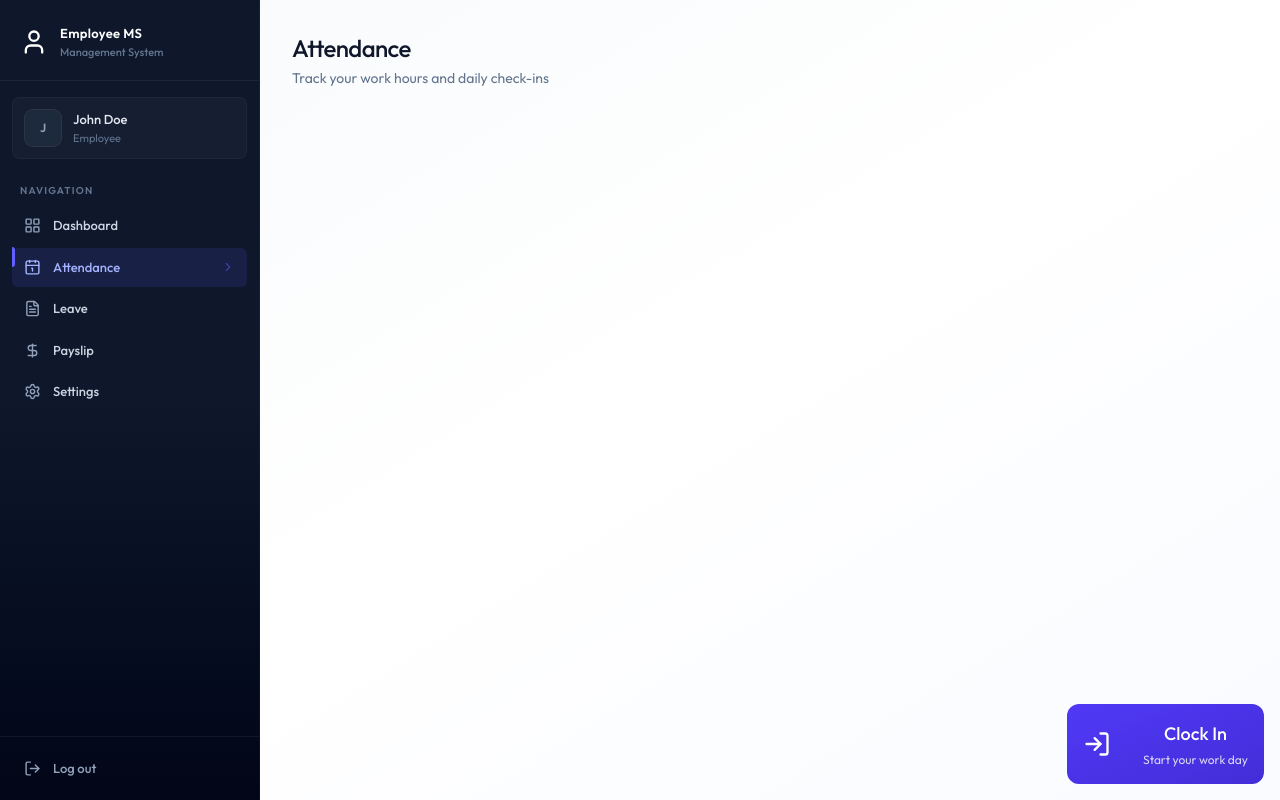
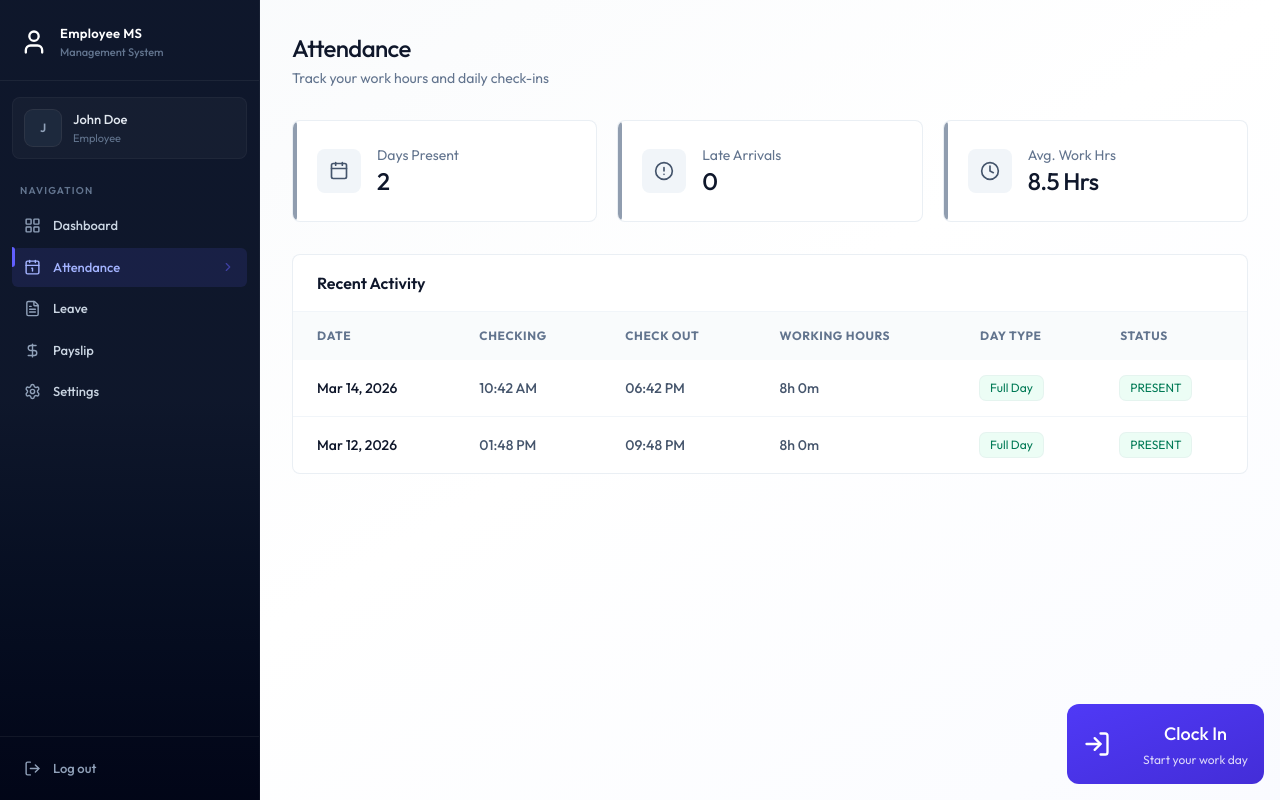
Before and after one commit to viraj992/Employee-Management-System, a React (Vite) app in the folder client/: page /attendance in a window 1280 px wide. Built offline with nearby package versions, Linux system fonts and the light colour scheme.

Commit message:
Attendance Page UI completed

```diff
--- a/client/package.json
+++ b/client/package.json
@@ -11,6 +11,7 @@
   },
   "dependencies": {
     "@tailwindcss/vite": "^4.2.2",
+    "date-fns": "^4.1.0",
     "lucide-react": "^1.7.0",
     "react": "^19.2.4",
     "react-dom": "^19.2.4",
--- a/client/src/components/Attendance/AttendanceHistory.jsx
+++ b/client/src/components/Attendance/AttendanceHistory.jsx
@@ -1,8 +1,87 @@
 import React from 'react'
+import { getDayTypeDisplay, getWorkingHoursDisplay } from '../../assets/assets'
 
-const AttendanceHistory = () => {
+import {format} from 'date-fns'
+
+const AttendanceHistory = ({history}) => {
   return (
-    <div>AttendanceHistory</div>
+    <div className='card overflow-hidden'>
+      <div className='px-6 py-4 border-b border-slate-100'>
+        <h3 className='font-semibold text-slate-900'>Recent Activity</h3>
+      </div>
+
+      <div className='overflow-x-auto'>
+        <table className='table-modern'>
+          <thead>
+            <tr>
+              <th className='px-6 py-4'>Date</th>
+              <th className='px-6 py-4'>Checking</th>
+              <th className='px-6 py-4'>Check Out</th>
+              <th className='px-6 py-4'>Working Hours</th>
+              <th className='px-6 py-4'>Day Type</th>
+              <th className='px-6 py-4'>Status</th>
+            </tr>
+          </thead>
+
+          <tbody>
+            {history.length === 0 ? (
+              <tr>
+                <td colSpan={6} className='text-center py-12 text-slate-400'>
+                  No records found
+                </td>
+              </tr>
+            ) : (
+              history.map((record)=>{
+                const dayType = getDayTypeDisplay(record)
+                return(
+                  <tr key={record._id || record.id}>
+                    <td className='px-6 py-4 font-medium text-slate-900'>
+                      {format(new Date(record.date), "MMM dd, yyyy")}
+                    </td>
+
+                    <td className='px-6 py-4 font-medium text-slate-600'>
+                      {record.checkIn ?
+                        format(new Date(record.checkIn), "hh:mm a") : "-"
+                      }
+                    </td>
+
+                    <td className='px-6 py-4 font-medium text-slate-600'>
+                      {record.checkOut ?
+                        format(new Date(record.checkOut), "hh:mm a") : "-"
+                      }
+                    </td>
+
+                    <td className='px-6 py-4 font-medium text-slate-600'>
+                       {getWorkingHoursDisplay(record)}
+                    </td>
+
+                    <td className='px-6 py-4'>
+                       {dayType.label !== "-" ?
+                          <span className={`badge ${dayType.className}`}>
+                            {dayType.label}
+                          </span> : "-"
+                       }
+                    </td>
+
+                    <td className='px-6 py-4'>
+                       <span className={`badge ${record.status === "PRESENT"
+                        ? "badge-success"
+                        : record.status === "LATE"
+                               ? "badge-warning"
+                               : " "}`
+                       }>
+                        {record.status}
+                       </span>
+                    </td>
+                  </tr>
+                )
+              })
+            )}
+          </tbody>
+
+        </table>
+      </div>
+    </div>
   )
 }
 
--- a/client/src/components/Attendance/AttendanceStats.jsx
+++ b/client/src/components/Attendance/AttendanceStats.jsx
@@ -1,8 +1,41 @@
+import { AlertCircleIcon, CalendarIcon, ClockIcon } from 'lucide-react';
 import React from 'react'
 
-const AttendanceStats = () => {
+const AttendanceStats = ({history}) => {
+  const totalPresent = history.filter((h)=> h.status === 'PRESENT' | h.status === "LATE").length;
+
+  const totalLate = history.filter((h)=> h.status === "LATE").length;
+
+  const stats = [
+    {label: "Days Present", value: totalPresent, icon: CalendarIcon},
+    {label: "Late Arrivals", value: totalLate, icon: AlertCircleIcon},
+    {label: "Avg. Work Hrs", value: "8.5 Hrs", icon: ClockIcon}
+  ]
+
   return (
-    <div>AttendanceStats</div>
+    <div className='grid grid-cols-1 sm:grid-cols-3 sm:gap-5 mb-8'>
+      {/* row - left side line , icon, text+number */}
+      {stats.map((s)=>(
+        <div key={s.label} className='card card-hover p-5 sm:p-6 flex items-center gap-4 relative overflow-hidden group'>
+
+          {/* left side line */}
+          <div className='absolute left-0 top-0 bottom-0 w-1 rounded-r-full bg-slate-500/70 group-hover:bg-indigo-500/70'/>
+
+          {/* sqaure frame inside Icon */}
+          <div className='p-3 bg-slate-100 rounded-lg group-hover:bg-indigo-50 transition-colors duration-200'>
+            <s.icon className='w-5 h-5 text-slate-600 group-hover:text-indigo-600 transition-colors duration-200'/>
+          </div>
+
+          {/* label + number */}
+          <div>
+            <p className='text-sm text-slate-500'>{s.label}</p>
+            <p className='text-2xl font-medium text-slate-900 tracking-tight'>{s.value}</p>
+          </div>
+
+        </div>
+      ))}
+
+    </div>
   )
 }
 
--- a/client/src/components/Attendance/CheckingButton.jsx
+++ b/client/src/components/Attendance/CheckingButton.jsx
@@ -21,7 +21,7 @@
         )
     }
 
-    const isCheckedIn = !!todayRecord?.isCheckedIn;
+    const isCheckedIn = !!todayRecord?.isCheckedIn; // undefined-> false
 
   return (
     <div className='absolute bottom-4 right-4 flex flex-col z-1'>
--- a/client/src/pages/Attendance.jsx
+++ b/client/src/pages/Attendance.jsx
@@ -1,6 +1,8 @@
 import { useCallback, useEffect, useState } from "react"
 import { dummyAttendanceData } from "../assets/assets"
 import CheckingButton from "../components/Attendance/CheckingButton"
+import AttendanceStats from "../components/Attendance/AttendanceStats"
+import AttendanceHistory from "../components/Attendance/AttendanceHistory"
 
 const Attendance = () => {
   const [history , setHistory] = useState([])
@@ -40,6 +42,14 @@
           <CheckingButton todayRecord={todayRecord} onAction={fetchData}/>
         </div>
       )}
+
+      {/* Attendance Stats - 3 cards */}
+      <AttendanceStats history={history}/>
+
+      {/* Attendence History table */}
+      <AttendanceHistory history={history}/>
+
+
     </div>
   )
 }
```
Also changed, not shown: 1 other file (tests, documents, lock files or other folders).
